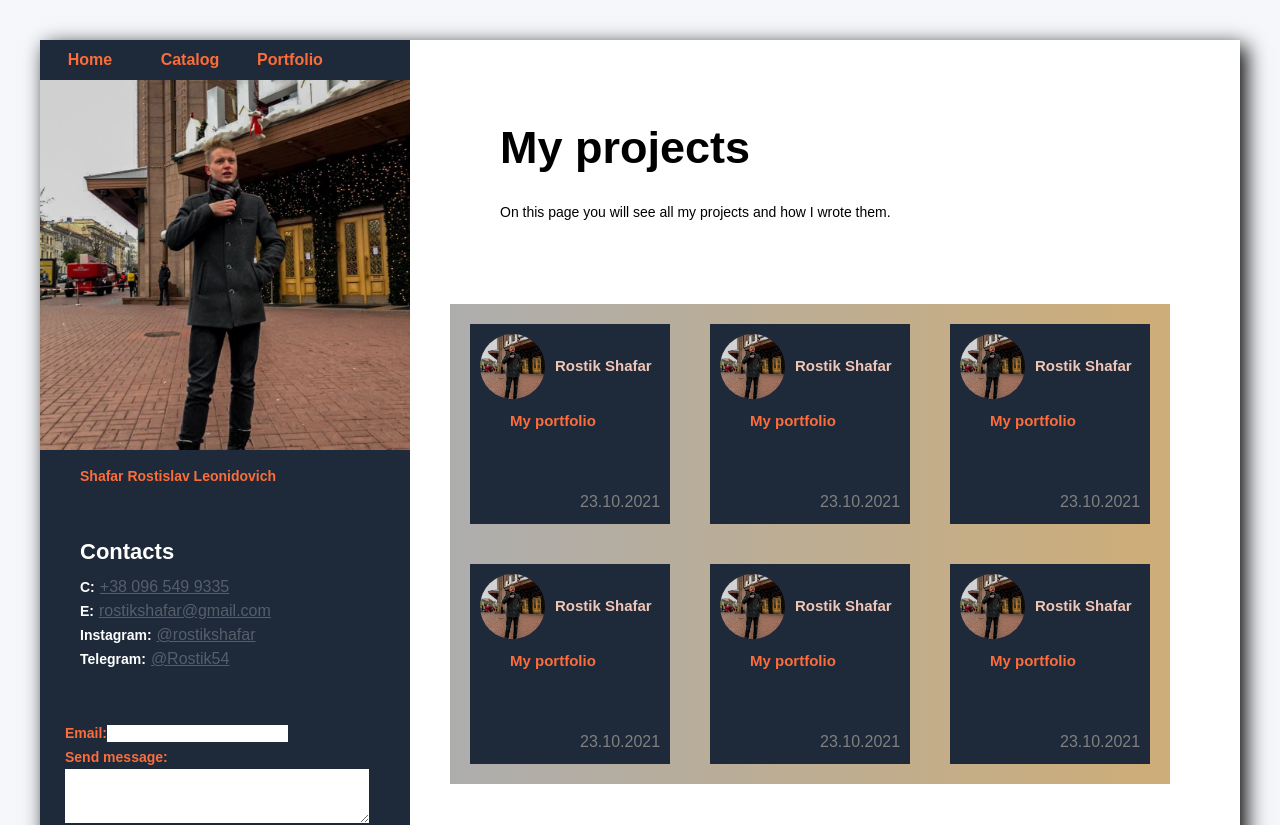
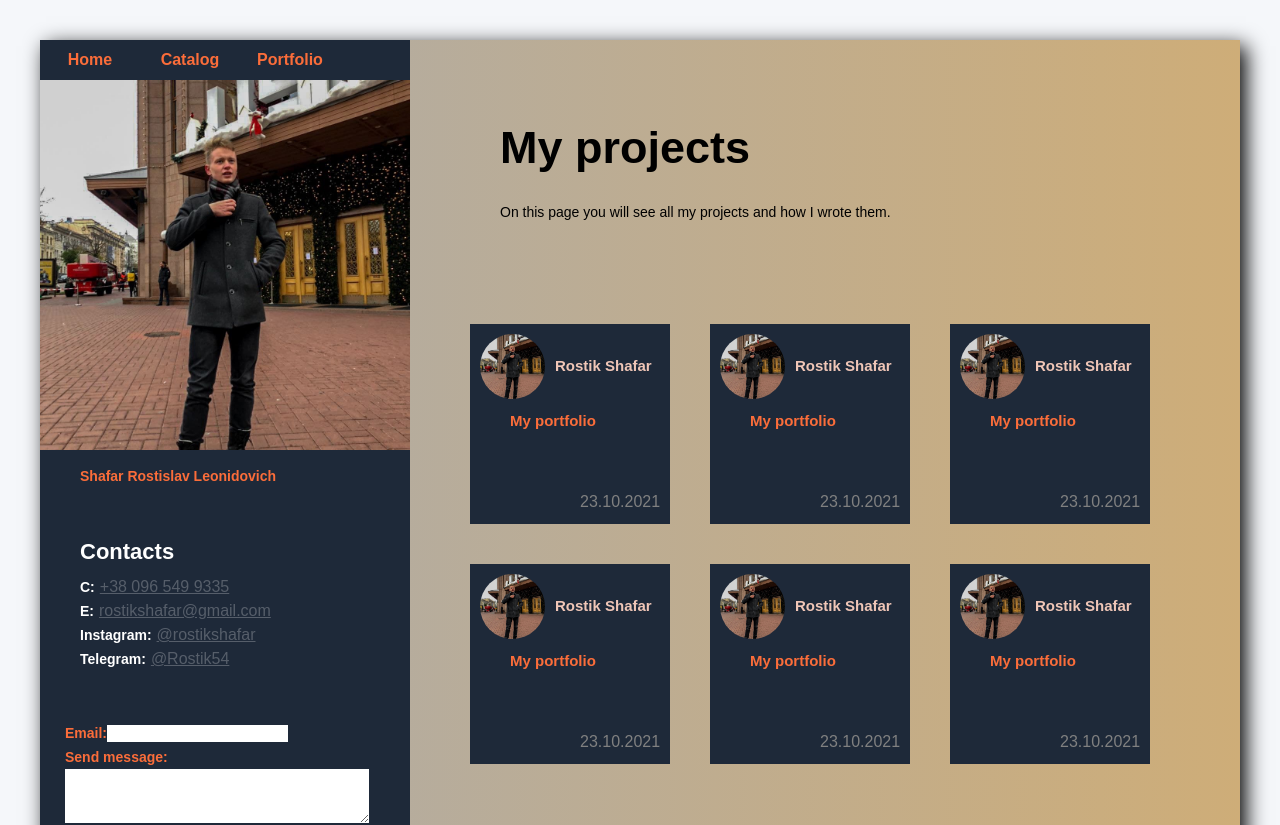
Before and after one commit to Rostik0110/Portfolio, a React (Create React App) app: page /Portfolio in a window 1280 px wide. Shown: the top 825 px of the page. Built offline with nearby package versions, Linux system fonts and the light colour scheme.

Commit message:
First Commit 1.0

```diff
--- a/src/Components/Portfolio/MyProjectsSection/MyProjectsSection.css
+++ b/src/Components/Portfolio/MyProjectsSection/MyProjectsSection.css
@@ -1,7 +1,6 @@
 .my-projects-section{
     width: 720px;
     margin: 40px;
-    background: linear-gradient(to right, rgba(158, 158, 158, 0.842), #CEAD78);
     display: flex;
     flex-direction: row;
     flex-wrap: wrap;
--- a/src/Components/Portfolio/Portfolio.css
+++ b/src/Components/Portfolio/Portfolio.css
@@ -6,7 +6,7 @@ body{
     display: flex;
     flex-direction: row;
     width: 1200px;
-    background: #FFF;
+    background: linear-gradient(to right, rgba(158, 158, 158, 0.842), #CEAD78);
     margin: 40px auto;
     box-shadow: 6px 6px 20px rgba(0, 0, 0, 1);
   }
--- a/src/Components/Sidebar/ContactUs.css
+++ b/src/Components/Sidebar/ContactUs.css
@@ -44,10 +44,4 @@ input, textarea {
          width: 250px;
 
     }
-    .titleMessage{
-
-    }
-    .buttonMessage{
-
-    }
 }
```
